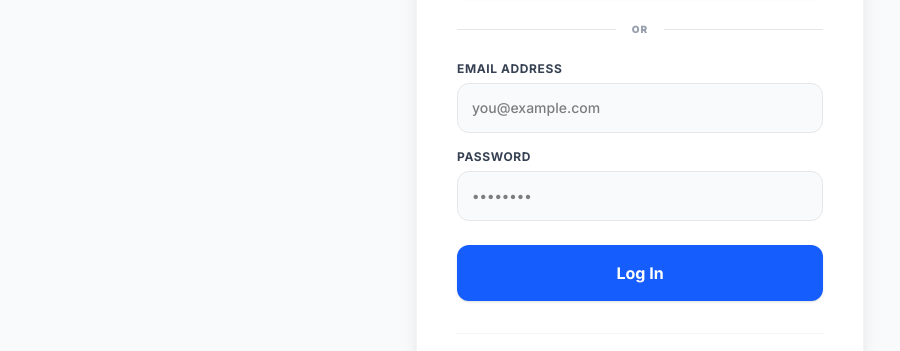
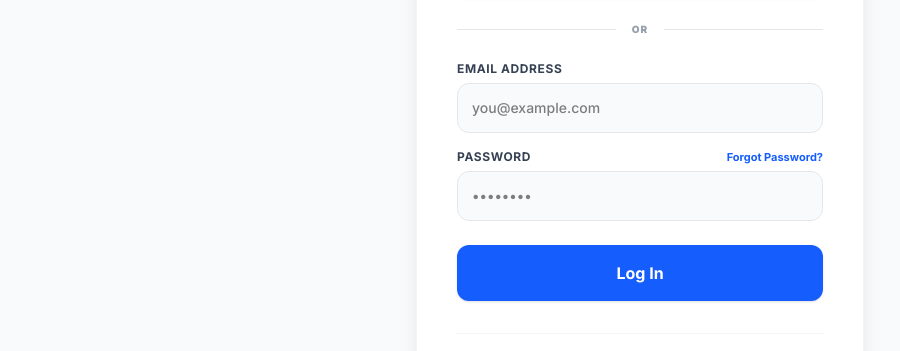
Before and after one commit to HimanshSRM/SRM-MARKETPLACE, a Next.js app in the folder frontend/: page /login in a window 1280 px wide. Shown: the part 347-698 px from the top of the page, without its empty margins (0-900 px from the left). Built offline with nearby package versions, Linux system fonts and the light colour scheme; no server answers.

Commit message:
password reset,multiple account to same gmail , email link

```diff
--- a/frontend/src/app/login/page.tsx
+++ b/frontend/src/app/login/page.tsx
@@ -5,7 +5,8 @@ import { useRouter } from 'next/navigation';
 import {
   signInWithPopup,
   signInWithEmailAndPassword,
-  createUserWithEmailAndPassword
+  createUserWithEmailAndPassword,
+  sendPasswordResetEmail
 } from 'firebase/auth';
 import { auth, googleProvider, githubProvider } from '@/lib/firebase';
 import { syncUserWithBackend } from '@/lib/api';
@@ -18,36 +19,31 @@ export default function LoginPage() {
 
   // UI State
   const [isSignUp, setIsSignUp] = useState(false);
+  const [isResetMode, setIsResetMode] = useState(false);
   const [isAuthenticating, setIsAuthenticating] = useState(false);
   const [error, setError] = useState<string | null>(null);
+  const [successMsg, setSuccessMsg] = useState<string | null>(null);
+
+  // 🚨 SMART PROMPT STATE
+  const [suggestPasswordSet, setSuggestPasswordSet] = useState(false);
 
   // Form State
   const [email, setEmail] = useState('');
   const [password, setPassword] = useState('');
 
-  // 🚨 SMART REDIRECT: If already logged in, send them away!
   useEffect(() => {
     if (!isAuthLoading && profile && profile.role !== 'guest') {
       router.replace('/');
     }
   }, [profile, isAuthLoading, router]);
 
-  // --- CORE SYNC & ROUTING LOGIC ---
-  // We reuse this exact flow whether they use Google, GitHub, or Email
   const handleBackendSyncAndRoute = async () => {
-    // 🚨 CLEANUP: No manual token fetching needed!
-    // The Firebase auth singleton is already updated, so api.ts handles it securely.
-
-    // 1. Sync with FastAPI Backend
     const data = await syncUserWithBackend();
-
-    // 2. Update global state
     setProfile(data.profile);
 
-    // 3. Route based on backend instruction (Progressive Onboarding)
     switch (data.next_step) {
       case 'dashboard':
-        router.push('/'); // Live feed
+        router.push('/');
         break;
       case 'verify_srm_email':
         router.push('/verify-student');
@@ -59,15 +55,15 @@ export default function LoginPage() {
         router.push('/waiting-room');
         break;
       default:
-        router.push('/'); // Fallback to guest view
+        router.push('/');
     }
   };
 
-  // --- OAUTH HANDLERS ---
   const handleGoogleLogin = async () => {
     try {
       setIsAuthenticating(true);
       setError(null);
+      setSuggestPasswordSet(false);
       await signInWithPopup(auth, googleProvider);
       await handleBackendSyncAndRoute();
     } catch (err: any) {
@@ -81,6 +77,7 @@ export default function LoginPage() {
     try {
       setIsAuthenticating(true);
       setError(null);
+      setSuggestPasswordSet(false);
       await signInWithPopup(auth, githubProvider);
       await handleBackendSyncAndRoute();
     } catch (err: any) {
@@ -90,17 +87,40 @@ export default function LoginPage() {
     }
   };
 
-  // --- EMAIL & PASSWORD HANDLER ---
   const handleEmailSubmit = async (e: React.FormEvent) => {
     e.preventDefault();
-    if (!email || !password) {
-      setError("Please fill in all fields.");
+    setError(null);
+    setSuccessMsg(null);
+    setSuggestPasswordSet(false);
+
+    if (!email) {
+      setError("Please enter your email address.");
+      return;
+    }
+
+    if (isResetMode) {
+      try {
+        setIsAuthenticating(true);
+        await sendPasswordResetEmail(auth, email);
+        setSuccessMsg(`Reset link sent! Check your inbox for ${email}.`);
+        setIsResetMode(false);
+        setPassword('');
+      } catch (err: any) {
+        // Firebase groups unfound users for security
+        setError("Failed to send reset link. Check the email and try again.");
+      } finally {
+        setIsAuthenticating(false);
+      }
+      return;
+    }
+
+    if (!password) {
+      setError("Please enter your password.");
       return;
     }
 
     try {
       setIsAuthenticating(true);
-      setError(null);
 
       if (isSignUp) {
         await createUserWithEmailAndPassword(auth, email, password);
@@ -110,18 +130,28 @@ export default function LoginPage() {
 
       await handleBackendSyncAndRoute();
     } catch (err: any) {
-      console.error(err);
-      // Clean, user-friendly Firebase error messages
-      if (err.code === 'auth/email-already-in-use') setError("An account with this email already exists.");
-      else if (err.code === 'auth/wrong-password' || err.code === 'auth/user-not-found' || err.code === 'auth/invalid-credential') setError("Invalid email or password.");
-      else if (err.code === 'auth/weak-password') setError("Password should be at least 6 characters.");
-      else setError("Authentication failed. Please try again.");
+      console.error("Auth Error:", err.code);
+
+      // 🚨 THE FIX: Catch all credential failures (wrong password, no password, or unfound user)
+      if (err.code === 'auth/wrong-password' || err.code === 'auth/invalid-credential' || err.code === 'auth/user-not-found') {
+        // Instead of a red generic error, we trigger the helpful blue prompt!
+        setSuggestPasswordSet(true);
+        setError(null);
+      }
+      else if (err.code === 'auth/email-already-in-use') {
+        setError("An account with this email already exists. Please log in.");
+      }
+      else if (err.code === 'auth/weak-password') {
+        setError("Password should be at least 6 characters.");
+      }
+      else {
+        setError("Authentication failed. Please try again.");
+      }
 
       setIsAuthenticating(false);
     }
   };
 
-  // 🚨 FLICKER FIX: Wait for Firebase to check local storage before showing the login box
   if (isAuthLoading) {
     return (
       <div className="min-h-screen bg-gray-50 flex flex-col items-center justify-center">
@@ -139,30 +169,55 @@ export default function LoginPage() {
         Back to Market
       </Link>
 
-      <div className="max-w-md w-full bg-white p-8 sm:p-10 rounded-3xl shadow-xl border border-gray-100">
+      <div className="max-w-md w-full bg-white p-8 sm:p-10 rounded-3xl shadow-xl border border-gray-100 overflow-hidden transition-all duration-300">
 
-        {/* Header */}
         <div className="text-center mb-8">
           <div className="w-12 h-12 bg-blue-600 rounded-xl flex items-center justify-center text-white font-black text-2xl mx-auto mb-4 shadow-sm">
             S
           </div>
           <h2 className="text-2xl font-extrabold text-gray-900 tracking-tight">
-            {isSignUp ? 'Join SRM Market' : 'Welcome Back'}
+            {isResetMode ? 'Reset Password' : (isSignUp ? 'Join SRM Market' : 'Welcome Back')}
           </h2>
           <p className="mt-2 text-sm text-gray-500 font-medium">
-            {isSignUp ? 'Create an account to start buying and selling.' : 'Log in to manage your campus deals.'}
+            {isResetMode
+              ? 'Enter your email and we will send you a reset link.'
+              : (isSignUp ? 'Create an account to start buying and selling.' : 'Log in to manage your campus deals.')}
           </p>
         </div>
 
-        {/* Error Message */}
-        {error && (
+        {error && !suggestPasswordSet && (
           <div className="mb-6 p-3 rounded-xl bg-red-50 text-red-600 text-sm font-bold text-center border border-red-100 animate-fade-in-up">
             {error}
           </div>
         )}
 
-        {/* OAuth Buttons */}
-        <div className="space-y-3 mb-6">
+        {successMsg && (
+          <div className="mb-6 p-3 rounded-xl bg-green-50 text-green-700 text-sm font-bold text-center border border-green-100 animate-fade-in-up">
+            {successMsg}
+          </div>
+        )}
+
+        {/* 🚨 THE UPDATED SMART UX PROMPT */}
+        {suggestPasswordSet && !isResetMode && (
+          <div className="mb-6 p-4 rounded-xl bg-blue-50 border border-blue-100 animate-fade-in-up text-center">
+            <p className="text-sm text-blue-800 font-medium mb-3">
+              We couldn't verify that password. If you originally signed up with Google, you need to set a manual password to log in this way.
+            </p>
+            <button
+              onClick={() => {
+                setSuggestPasswordSet(false);
+                setIsResetMode(true);
+              }}
+              className="px-5 py-2.5 bg-blue-600 text-white text-xs font-bold rounded-xl hover:bg-blue-700 transition shadow-sm"
+            >
+              Set / Reset Password
+            </button>
+          </div>
+        )}
+
+        {!isResetMode && (
+          <>
+            <div className="space-y-3 mb-6 animate-fade-in-up">
               <button
                 onClick={handleGoogleLogin}
                 disabled={isAuthenticating}
@@ -191,9 +246,10 @@ export default function LoginPage() {
               <span className="text-[10px] font-black text-gray-400 uppercase tracking-widest">or</span>
               <div className="h-px bg-gray-200 flex-1"></div>
             </div>
+          </>
+        )}
 
-        {/* Email/Password Form */}
-        <form onSubmit={handleEmailSubmit} className="space-y-4">
+        <form onSubmit={handleEmailSubmit} className="space-y-4 animate-fade-in-up">
           <div>
             <label className="block text-xs font-bold text-gray-700 mb-1.5 uppercase tracking-wider">Email Address</label>
             <input
@@ -202,35 +258,62 @@ export default function LoginPage() {
               className="w-full p-3.5 bg-gray-50 border border-gray-200 rounded-xl focus:ring-2 focus:ring-blue-500 focus:bg-white outline-none text-sm font-medium transition"
             />
           </div>
+
+          {!isResetMode && (
             <div>
-            <label className="block text-xs font-bold text-gray-700 mb-1.5 uppercase tracking-wider">Password</label>
+              <div className="flex justify-between items-center mb-1.5">
+                <label className="block text-xs font-bold text-gray-700 uppercase tracking-wider">Password</label>
+
+                {!isSignUp && (
+                  <button
+                    type="button"
+                    onClick={() => { setIsResetMode(true); setError(null); setSuccessMsg(null); setSuggestPasswordSet(false); }}
+                    className="text-[11px] font-bold text-blue-600 hover:text-blue-800 transition"
+                  >
+                    Forgot Password?
+                  </button>
+                )}
+              </div>
               <input
                 type="password" required placeholder="••••••••"
                 value={password} onChange={(e) => setPassword(e.target.value)}
                 className="w-full p-3.5 bg-gray-50 border border-gray-200 rounded-xl focus:ring-2 focus:ring-blue-500 focus:bg-white outline-none text-sm font-medium transition"
               />
             </div>
+          )}
 
           <button
             type="submit" disabled={isAuthenticating}
             className="w-full py-4 bg-blue-600 text-white font-bold rounded-xl hover:bg-blue-700 transition shadow-sm disabled:opacity-50 mt-2"
           >
-            {isAuthenticating ? 'Authenticating...' : (isSignUp ? 'Create Account' : 'Log In')}
+            {isAuthenticating
+              ? 'Please wait...'
+              : (isResetMode ? 'Send Reset Link' : (isSignUp ? 'Create Account' : 'Log In'))
+            }
           </button>
         </form>
 
-        {/* Toggle Sign Up / Log In */}
         <div className="mt-8 text-center border-t border-gray-100 pt-6">
+          {isResetMode ? (
+            <button
+              type="button"
+              onClick={() => { setIsResetMode(false); setError(null); setSuccessMsg(null); }}
+              className="text-sm text-gray-500 font-bold hover:text-gray-900 transition-colors"
+            >
+              ← Back to Login
+            </button>
+          ) : (
             <p className="text-sm text-gray-500 font-medium">
               {isSignUp ? "Already have an account?" : "Don't have an account yet?"}
               <button
                 type="button"
-              onClick={() => { setIsSignUp(!isSignUp); setError(null); }}
+                onClick={() => { setIsSignUp(!isSignUp); setError(null); setSuccessMsg(null); setSuggestPasswordSet(false); }}
                 className="ml-2 text-blue-600 font-bold hover:text-blue-700 focus:outline-none transition-colors"
               >
                 {isSignUp ? 'Log in' : 'Sign up'}
               </button>
             </p>
+          )}
         </div>
 
       </div>
```
Lines whose indentation alone changed are shown as unchanged.
